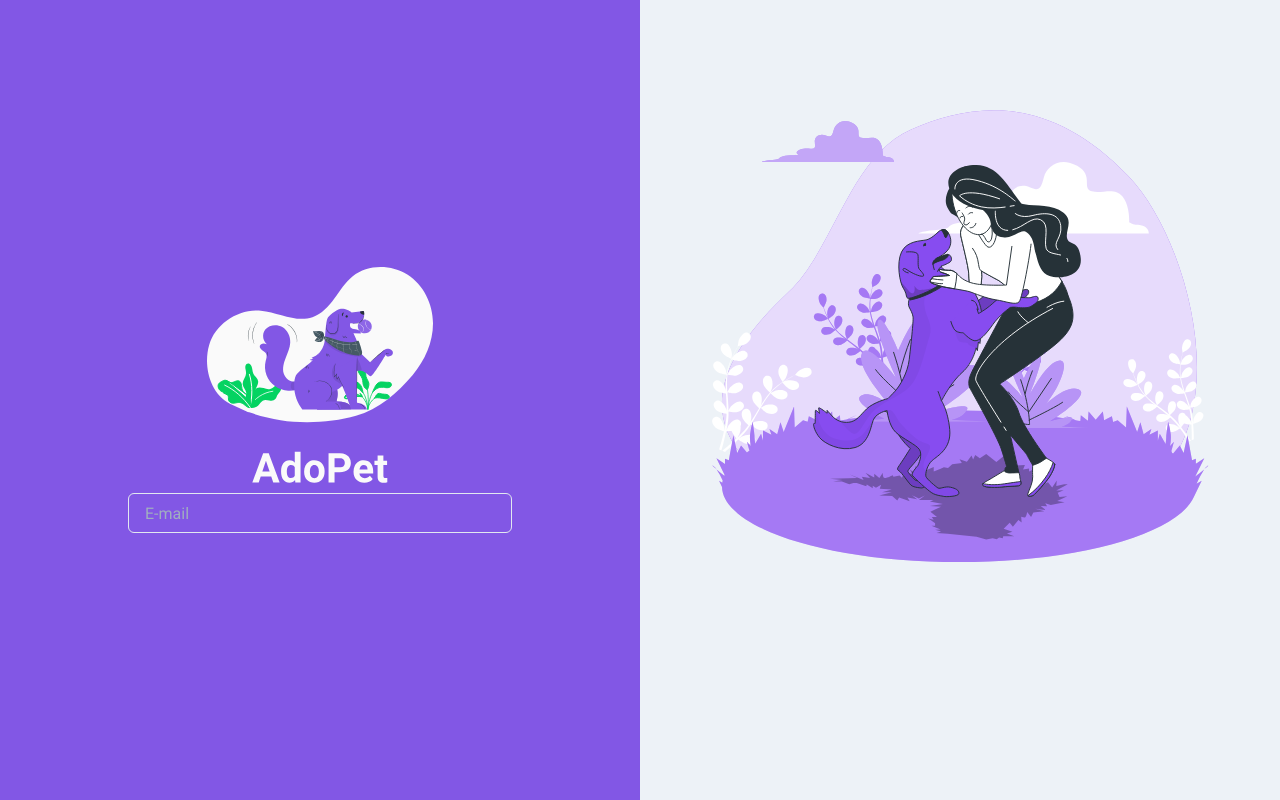
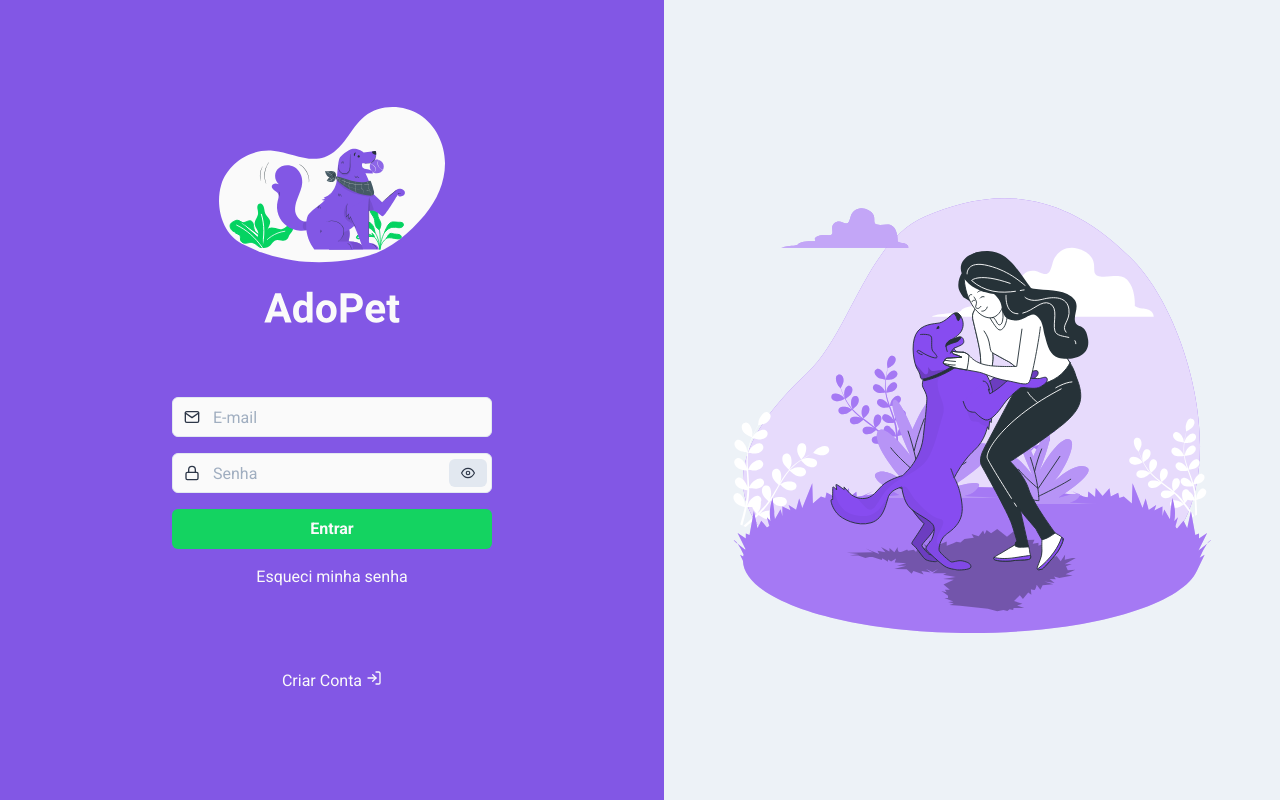
Before and after one commit to alan-dx/adopet-web, a Next.js app: page /signin in a window 1280 px wide. Built offline with nearby package versions, Linux system fonts and the light colour scheme.

Commit message:
created ActionnButton and Input components | first version of signin page finished

```diff
--- /dev/null
+++ b/src/components/ActionButton/index.tsx
@@ -0,0 +1,20 @@
+import { Button, Text } from '@chakra-ui/react'
+
+interface ActionButtonProps {
+  children: string
+}
+
+export function ActionButton({children}: ActionButtonProps) {
+  return (
+    <Button
+      bg="green.300"
+      w="100%"
+      _hover={{
+        background: "green.500",
+        transition: "background 0.5s"
+      }}
+    >
+      <Text color="gray.50" >{children}</Text>
+    </Button>
+  )
+}
--- /dev/null
+++ b/src/components/Input/index.tsx
@@ -0,0 +1,46 @@
+import {
+  Input as ChakraInput,
+  InputGroup,
+  InputLeftElement,
+  Icon,
+  InputRightElement,
+  Button
+} from '@chakra-ui/react'
+import { useState, ReactNode, ElementType } from 'react'
+import { FiEye, FiEyeOff } from 'react-icons/fi'
+
+interface InputProps {
+  placeholder?: string,
+  type?: string,
+  icon?: ElementType
+}
+
+export function Input({type, placeholder, icon}: InputProps) {
+
+  const [show, setShow] = useState(true)
+
+  return (
+    <InputGroup>
+      <InputLeftElement
+        pointerEvents="none"
+        children={<Icon as={icon} color="gray.700" />}
+      />
+      <ChakraInput
+        bg="gray.50"
+        fontSize={["xs", "md"]}
+        type={type !== "password" ? type : (show ? "password" : "text")}
+        placeholder={placeholder}
+        color="gray.700"
+      />
+      {
+        type == 'password' && (
+          <InputRightElement mr="1">
+            <Button h="1.75rem" size="sm" bg="gray.200" onClick={() => {setShow(!show)}}>
+              {show ? <Icon as={FiEye} color="gray.700" /> : <Icon as={FiEyeOff} color="gray.700" />}
+            </Button>
+          </InputRightElement>
+        )
+      }
+  </InputGroup>
+  )
+}
--- a/src/pages/signin.tsx
+++ /dev/null
@@ -1,37 +0,0 @@
-import { Text, Flex, Image, Input } from '@chakra-ui/react'
-
-export default function SignIn() {
-  return (
-    <Flex
-      w="100vw"
-      h="100vh"
-    >
-      <Flex
-        flexDir="column"
-        flex="1"
-        bg="purple.500"
-        align="center"
-        justify="center"
-      >
-        <Image
-          boxSize="fit-content"
-          objectFit="cover"
-          src="/logo.svg"
-          alt="Logo"
-        />
-        {/* Fazer como componente */}
-        <Input w="96" placeholder="E-mail" />
-      </Flex>
-      <Flex
-        flex="1"
-      >
-        <Image
-          boxSize="fit-content"
-          objectFit="cover"
-          src="/signin-hero.svg"
-          alt="Logo"
-        />
-      </Flex>
-    </Flex>
-  )
-}
--- /dev/null
+++ b/src/pages/signin/index.tsx
@@ -0,0 +1,74 @@
+import {
+  Flex,
+  Image,
+  VStack,
+  useBreakpointValue,
+  Link as ChakraLink,
+  Text,
+  Icon
+} from '@chakra-ui/react'
+import Link from 'next/link'
+import { Input } from '../../components/Input'
+import { FiMail, FiLock, FiLogIn } from 'react-icons/fi'
+import { ActionButton } from '../../components/ActionButton'
+
+
+export default function SignIn() {
+
+  const isDesktop = useBreakpointValue({
+    base: false,
+    lg: true
+  })
+
+  return (
+    <Flex
+      height="100vh"
+      width="100vw"
+    >
+      <Flex
+        flexDir="column"
+        flex="1"
+        height="100%"
+        px="6"
+        bg="purple.500"
+        align="center"
+        justify="center"
+      >
+        <Image
+          boxSize="fit-content"
+          objectFit="cover"
+          src="/logo.svg"
+          alt="Logo"
+        />
+        <VStack spacing={4} mt={isDesktop ? "16" : "12"} w={["68","80","90"]}>
+          <Input placeholder="E-mail" type="email" icon={FiMail} />
+          <Input placeholder="Senha" type="password" icon={FiLock} />
+          <ActionButton>
+            Entrar
+          </ActionButton>
+          <ChakraLink color="gray.50">
+            <Link href="/signup">Esqueci minha senha</Link>
+          </ChakraLink>
+        </VStack>
+        <ChakraLink mt={["10", "20"]} color="gray.50">
+          <Link href="/signup">Criar Conta</Link> {<Icon as={FiLogIn} />}
+        </ChakraLink>
+      </Flex>
+      {
+        isDesktop && (
+          <Flex
+            flex="1"
+            align="center"
+          >
+            <Image
+              boxSize="fit-content"
+              objectFit="cover"
+              src="/signin-hero.svg"
+              alt="Logo"
+            />
+          </Flex>
+        )
+        }
+    </Flex>
+  )
+}
```
Also changed, not shown: src/pages/index.tsx (+7 -0 lines).
